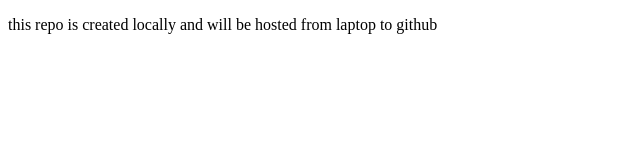
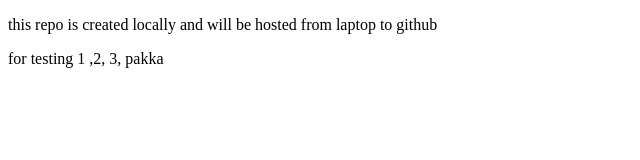
Before and after one commit to Abw27/local-repo-vs, a plain HTML site: page index.html in a window 1280 px wide. Shown: the whole page, without its empty margins (0-640 px from the left). Drawn offline with Linux system fonts and the light colour scheme.

```diff
--- a/index.html
+++ b/index.html
@@ -7,5 +7,6 @@
   </head>
   <body>
     <p>this repo is created locally and will be hosted from laptop to github</p>
+    <p>for testing 1 ,2, 3, pakka</p>
   </body>
 </html>
```
